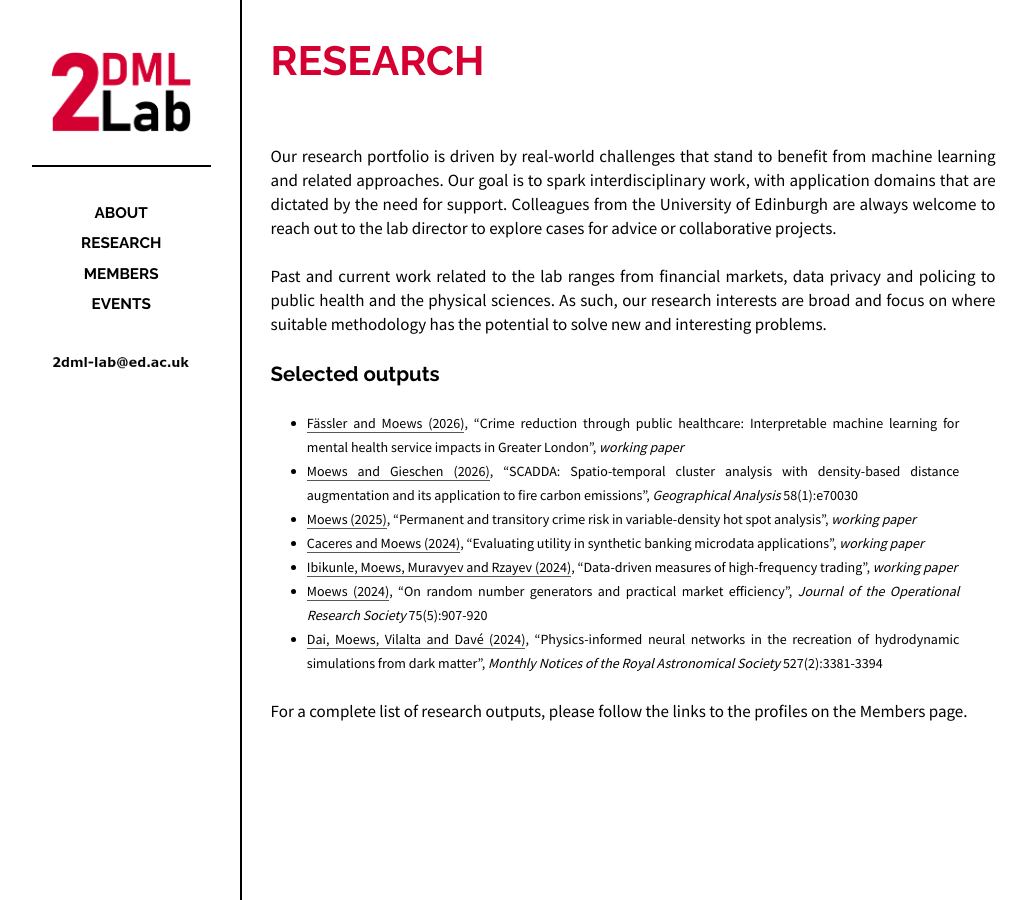
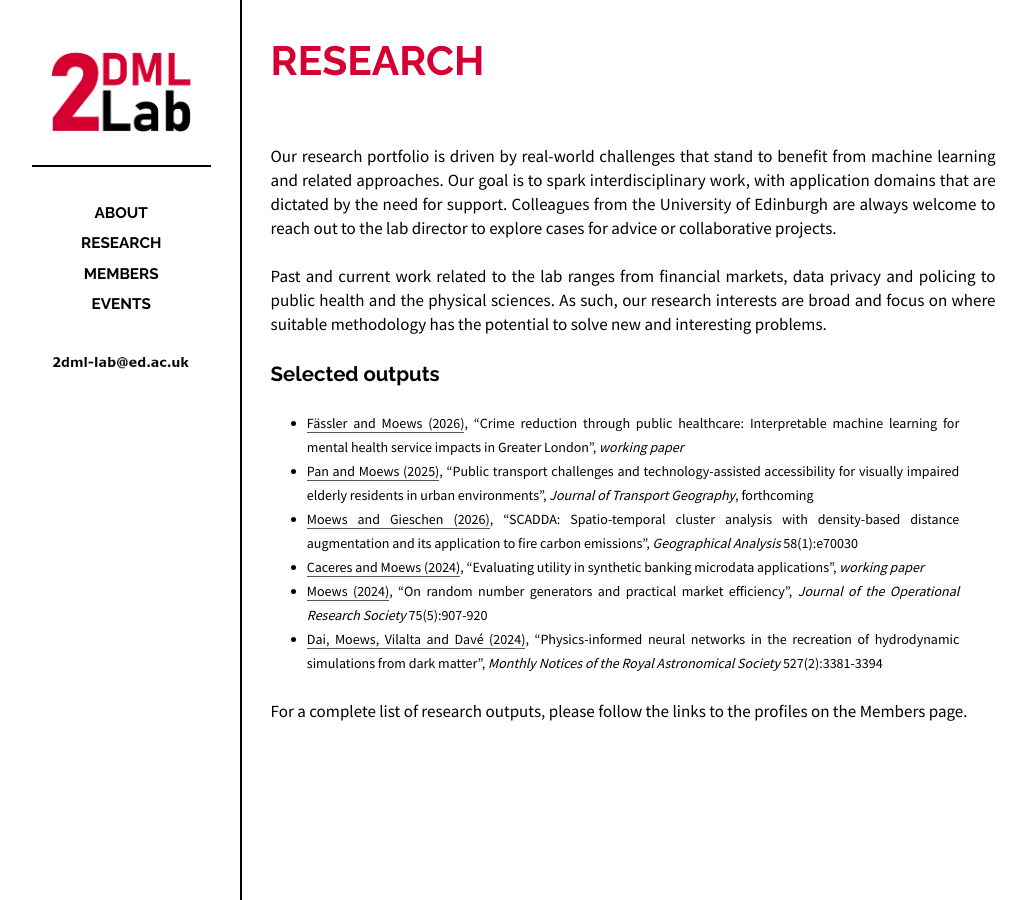
Before and after one commit to 2dml-lab/2dml-lab.github.io, a Jekyll site: the page built from _posts/2024-02-03-research.md, in a window 1280 px wide. Shown: the whole page, without its empty margins (118-1145 px from the left). Built offline with Jekyll 4.4.1, drawn with Linux system fonts in a browser that asks for light colours.

Commit message:
Update 2024-02-03-research.md

```diff
--- a/_posts/2024-02-03-research.md
+++ b/_posts/2024-02-03-research.md
@@ -15,10 +15,11 @@ Past and current work related to the lab ranges from financial markets, data pri
 ## Selected outputs
 
 - [Fässler and Moews (2026)](https://arxiv.org/abs/2606.26202), "Crime reduction through public healthcare: Interpretable machine learning for mental health service impacts in Greater London", _working paper_
+- [Pan and Moews (2025)](https://arxiv.org/abs/2606.26202), "Public transport challenges and technology-assisted accessibility for visually impaired elderly residents in urban environments", _Journal of Transport Geography_, forthcoming
 - [Moews and Gieschen (2026)](https://doi.org/10.1111/gean.70030), "SCADDA: Spatio-temporal cluster analysis with density-based distance augmentation and its application to fire carbon emissions", _Geographical Analysis_ 58(1):e70030
-- [Moews (2025)](https://arxiv.org/abs/2512.07467), "Permanent and transitory crime risk in variable-density hot spot analysis", _working paper_
+<!--- [Moews (2025)](https://arxiv.org/abs/2512.07467), "Permanent and transitory crime risk in variable-density hot spot analysis", _working paper_-->
 - [Caceres and Moews (2024)](https://arxiv.org/abs/2410.22519), "Evaluating utility in synthetic banking microdata applications", _working paper_
-- [Ibikunle, Moews, Muravyev and Rzayev (2024)](https://arxiv.org/abs/2405.08101), "Data-driven measures of high-frequency trading", _working paper_
+<!--- [Ibikunle, Moews, Muravyev and Rzayev (2024)](https://arxiv.org/abs/2405.08101), "Data-driven measures of high-frequency trading", _working paper_-->
 - [Moews (2024)](https://doi.org/10.1080/01605682.2023.2219292), "On random number generators and practical market efficiency", _Journal of the Operational Research Society_ 75(5):907-920
 - [Dai, Moews, Vilalta and Davé (2024)](https://doi.org/10.1093/mnras/stad3394), "Physics-informed neural networks in the recreation of hydrodynamic simulations from dark matter", _Monthly Notices of the Royal Astronomical Society_ 527(2):3381-3394
 
```
